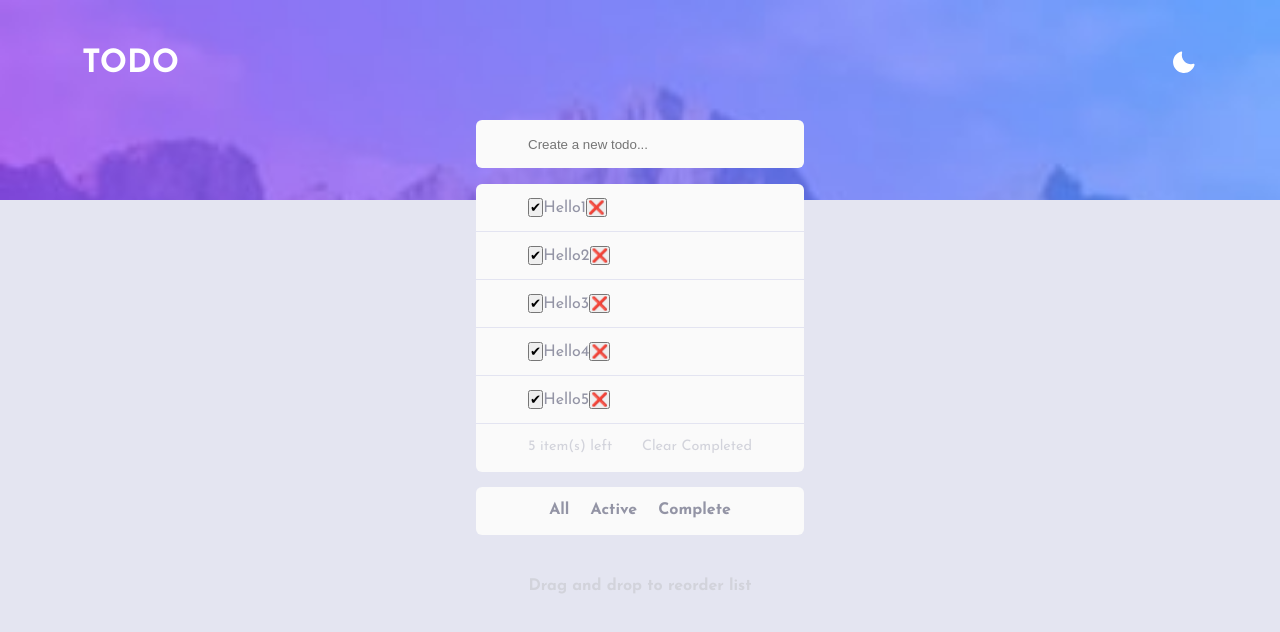
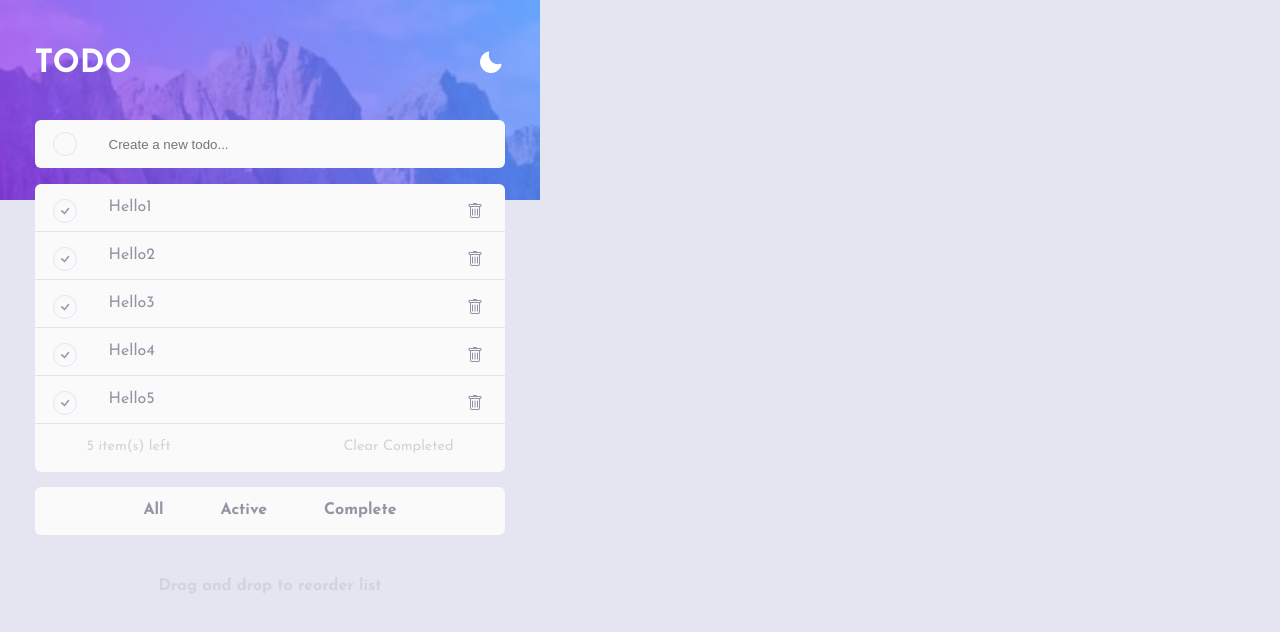
Before and after one commit to ankushdogradev/Todo, a React (Create React App) app: page / in a window 1280 px wide. Shown: the top 632 px of the page. Built offline with nearby package versions, Linux system fonts and the light colour scheme.

Commit message:
Fixed layout not expanding & Added icons

```diff
--- a/src/components/Main/Main.js
+++ b/src/components/Main/Main.js
@@ -1,45 +1,70 @@
+// Reference: https://gracious-joliot-9a183c.netlify.app/
+
 import React from "react";
 import ThemeToggle from "../ThemeToggle/ThemeToggle";
+import { BsCheck, BsTrash } from "react-icons/bs";
 import "./Main.scss";
 
 const Main = () => {
   return (
     <>
+      <div className="todo">
         <div className="bg--img">
-        <div className="cont">
-          <div className="cont__head mar">
+          <div className="head mar">
             <h1>TODO</h1>
             <ThemeToggle />
           </div>
+          <div className="cont mar">
             <div className="cont__input">
+              <div class="cont__input--circle"></div>
               <input type="text" placeholder="Create a new todo..." />
             </div>
             <div className="cont__list">
               <ul>
                 <li>
-                <button className="check">✔</button>
+                  <div className="check">
+                    <BsCheck />
+                  </div>
                   <p>Hello1</p>
-                <button className="del">❌</button>
+                  <div className="del">
+                    <BsTrash />
+                  </div>
                 </li>
                 <li>
-                <button className="check">✔</button>
+                  <div className="check">
+                    <BsCheck />
+                  </div>
                   <p>Hello2</p>
-                <button className="del">❌</button>
+                  <div className="del">
+                    <BsTrash />
+                  </div>
                 </li>
                 <li>
-                <button className="check">✔</button>
+                  <div className="check">
+                    <BsCheck />
+                  </div>
                   <p>Hello3</p>
-                <button className="del">❌</button>
+                  <div className="del">
+                    <BsTrash />
+                  </div>
                 </li>
                 <li>
-                <button className="check">✔</button>
+                  <div className="check">
+                    <BsCheck />
+                  </div>
                   <p>Hello4</p>
-                <button className="del">❌</button>
+                  <div className="del">
+                    <BsTrash />
+                  </div>
                 </li>
                 <li>
-                <button className="check">✔</button>
+                  <div className="check">
+                    <BsCheck />
+                  </div>
                   <p>Hello5</p>
-                <button className="del">❌</button>
+                  <div className="del">
+                    <BsTrash />
+                  </div>
                 </li>
               </ul>
             </div>
@@ -59,6 +84,7 @@ const Main = () => {
             </div>
           </div>
         </div>
+      </div>
     </>
   );
 };
--- a/src/components/Main/Main.scss
+++ b/src/components/Main/Main.scss
@@ -1,9 +1,17 @@
 @import "../../scss/container/container";
+
+// .grabbing {cursor: -webkit-grabbing; cursor: grabbing;}
 
 body {
   transition: all 1s ease-out;
   @include theme-aware("background", "bg");
   @include theme-aware("color", "tc-primary");
+}
+
+.todo {
+  width: 100%;
+  min-width: 328px;
+  max-width: 540px;
 }
 
 .bg--img {
@@ -15,8 +23,7 @@ body {
   width: 100%;
 }
 
-.cont {
-  &__head {
+.head {
   display: flex;
   justify-content: space-between;
   padding-top: 3rem;
@@ -25,39 +32,59 @@ body {
   }
 }
 
+.cont {
+  display: flex;
+  align-items: center;
+  flex-direction: column;
+
   &__input {
     display: flex;
-    justify-content: center;
+    justify-content: flex-start;
+    align-items: center;
+
+    padding: 15px 18px;
     margin-top: 40px;
 
-    input {
-      width: 328px;
+    width: 100%;
+
     height: 48px;
-      border: none;
     border-radius: 6px;
-      padding-left: 52px;
+
     @include theme-aware("background", "bg-list");
     @include theme-aware("color", "tc-primary");
+    transition: all 1s ease-out;
+
+    &--circle {
+      width: 24px;
+      height: 24px;
+      border: 1px solid #e3e4f1;
+      border-radius: 50%;
+    }
+    input {
+      border: none;
+      margin-left: 2rem;
+      @include theme-aware("color", "tc-primary");
+      @include theme-aware("background", "bg-list");
       transition: all 1s ease-out;
     }
   }
 
   &__list {
     margin-top: 16px;
+    width: 100%;
 
     @include theme-aware("color", "tc-primary");
-    display: flex;
-    justify-content: center;
 
     li {
       display: flex;
-      align-items: center;
-      width: 328px;
+      width: 100%;
       height: 48px;
-      padding: 15px 52px;
+      padding: 15px 18px;
+
       list-style: none;
       border-bottom: 1px solid #e3e4f1;
-      cursor: pointer;
+      cursor: -webkit-grab;
+      cursor: grab;
 
       @include theme-aware("background", "bg-list");
       transition: all 1s ease-out;
@@ -65,6 +92,26 @@ body {
       &:first-child {
         border-top-left-radius: 6px;
         border-top-right-radius: 6px;
+      }
+
+      p {
+        margin-left: 2rem;
+        margin-right: auto;
+      }
+
+      .check,
+      .del {
+        width: 24px;
+        height: 24px;
+        display: flex;
+        align-items: center;
+        justify-content: center;
+        cursor: pointer;
+      }
+
+      .check {
+        border: 1px solid #e3e4f1;
+        border-radius: 50%;
       }
     }
   }
@@ -74,12 +121,13 @@ body {
     flex-direction: column;
     justify-content: center;
     align-items: center;
+    width: 100%;
 
     &--side {
       display: flex;
       justify-content: space-between;
       font-size: 0.9rem;
-      width: 328px;
+      width: 100%;
       height: 48px;
       padding: 15px 52px;
       border-bottom-left-radius: 6px;
@@ -99,7 +147,7 @@ body {
       display: flex;
       justify-content: space-evenly;
       font-weight: 700;
-      width: 328px;
+      width: 100%;
       height: 48px;
       padding: 15px 52px;
       margin-top: 15px;
@@ -133,7 +181,17 @@ body {
     ul {
       li {
         border-bottom: 1px solid #393a4b;
+
+        .check {
+          border: 1px solid #393a4b;
         }
       }
     }
   }
+
+  .cont__input {
+    &--circle {
+      border: 1px solid #393a4b;
+    }
+  }
+}
```
Lines whose indentation alone changed are shown as unchanged.
